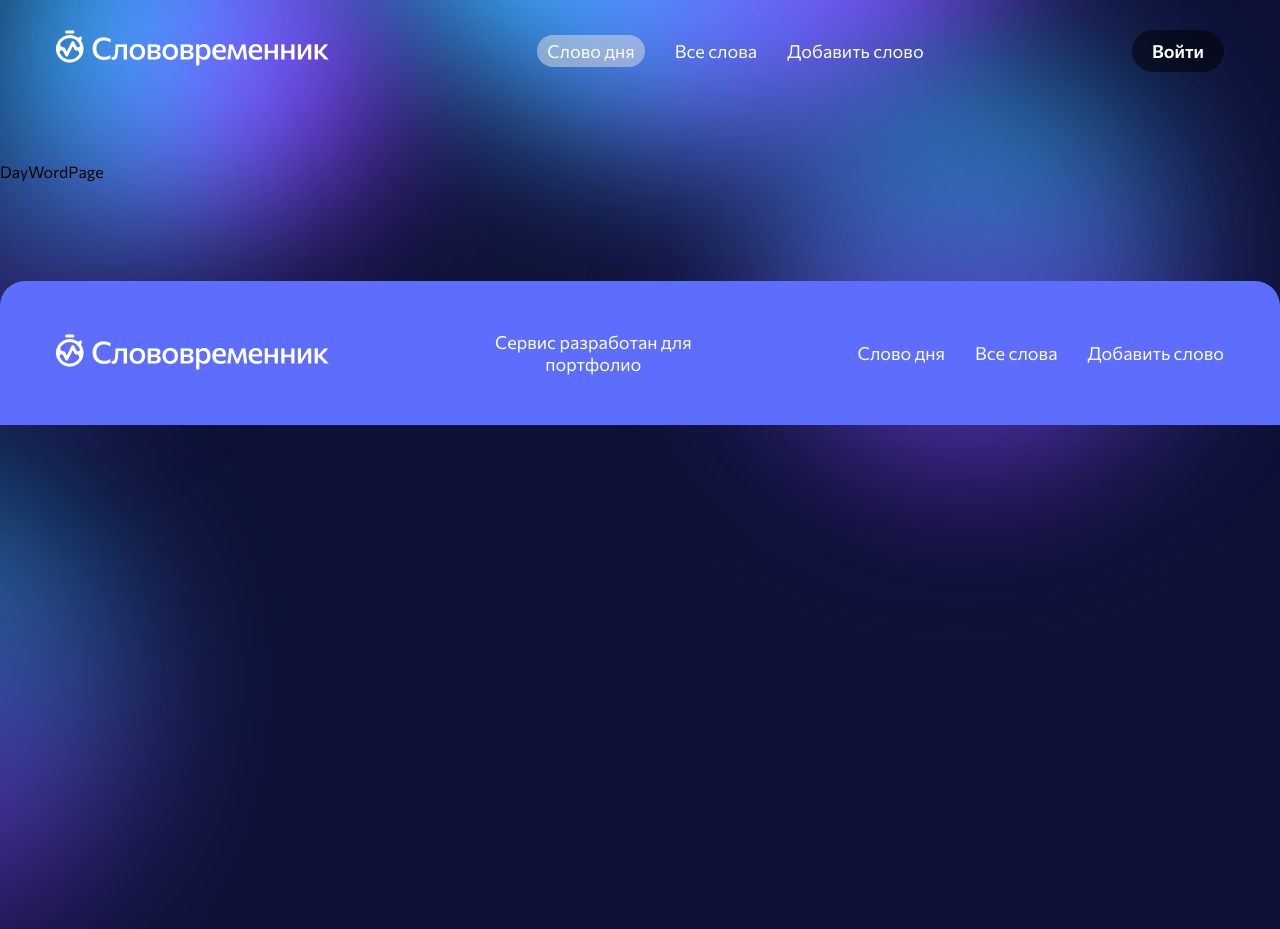
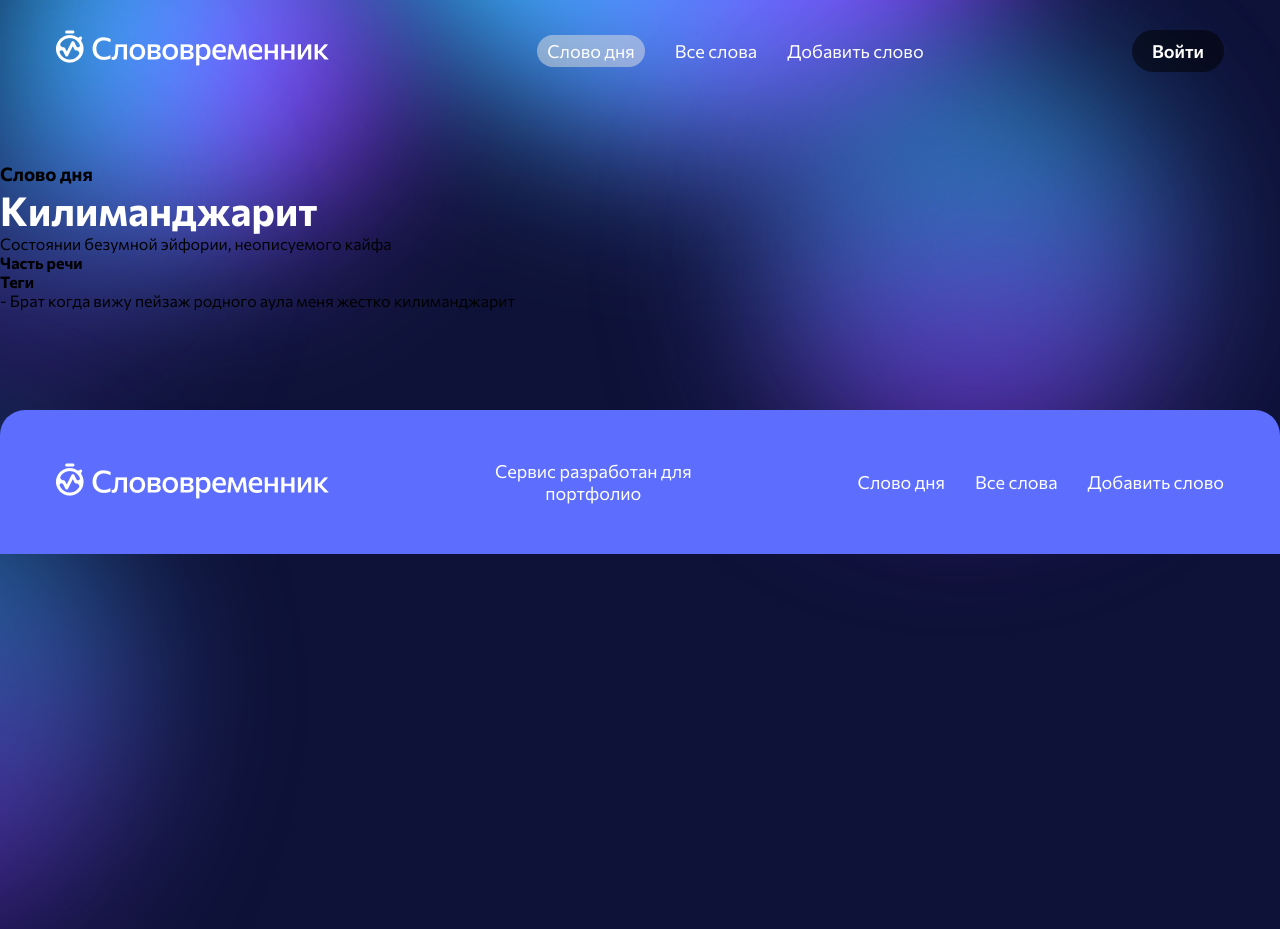
Before and after one commit to StKir/slovovremennik, a Next.js app: page /day-word in a window 1280 px wide. Built offline with nearby package versions, Linux system fonts and the light colour scheme.

Commit message:
feat: :art: Страница слово дня

```diff
--- a/src/components/screens/dayWord/DayWord.tsx
+++ b/src/components/screens/dayWord/DayWord.tsx
@@ -1,7 +1,32 @@
-import React from 'react';
+import styles from './dayWord.module.scss';
 
 const DayWord = () => {
-	return <div>word</div>;
+  return (
+    <div>
+      <h3>Слово дня</h3>
+      <div>
+        <h2>Килиманджарит</h2>
+        <p>Состоянии безумной эйфории, неописуемого кайфа</p>
+      </div>
+      <div>
+        <ul>
+          <li>
+            <h4>Часть речи</h4>
+          </li>
+          <li>
+            <h4>Теги</h4>
+          </li>
+        </ul>
+        <ul>
+          <li>
+            <p>
+              - Брат когда вижу пейзаж родного аула меня жестко килиманджарит
+            </p>
+          </li>
+        </ul>
+      </div>
+    </div>
+  );
 };
 
 export default DayWord;
--- a/src/pages/day-word.tsx
+++ b/src/pages/day-word.tsx
@@ -1,9 +1,14 @@
-import MainLayout from '@/components/layout/mainLayout';
+import MainLayout from '@/components/layout/MainLayout';
+import DayWord from '@/components/screens/dayWord/DayWord';
 import { NextPage } from 'next';
 import React from 'react';
 
 const DayWordPage: NextPage = () => {
-	return <MainLayout>DayWordPage</MainLayout>;
+  return (
+    <MainLayout>
+      <DayWord />
+    </MainLayout>
+  );
 };
 
 export default DayWordPage;
```
Also changed, not shown: src/components/screens/dayWord/dayWord.module.scss (added), src/pages/index.tsx (indentation only).
